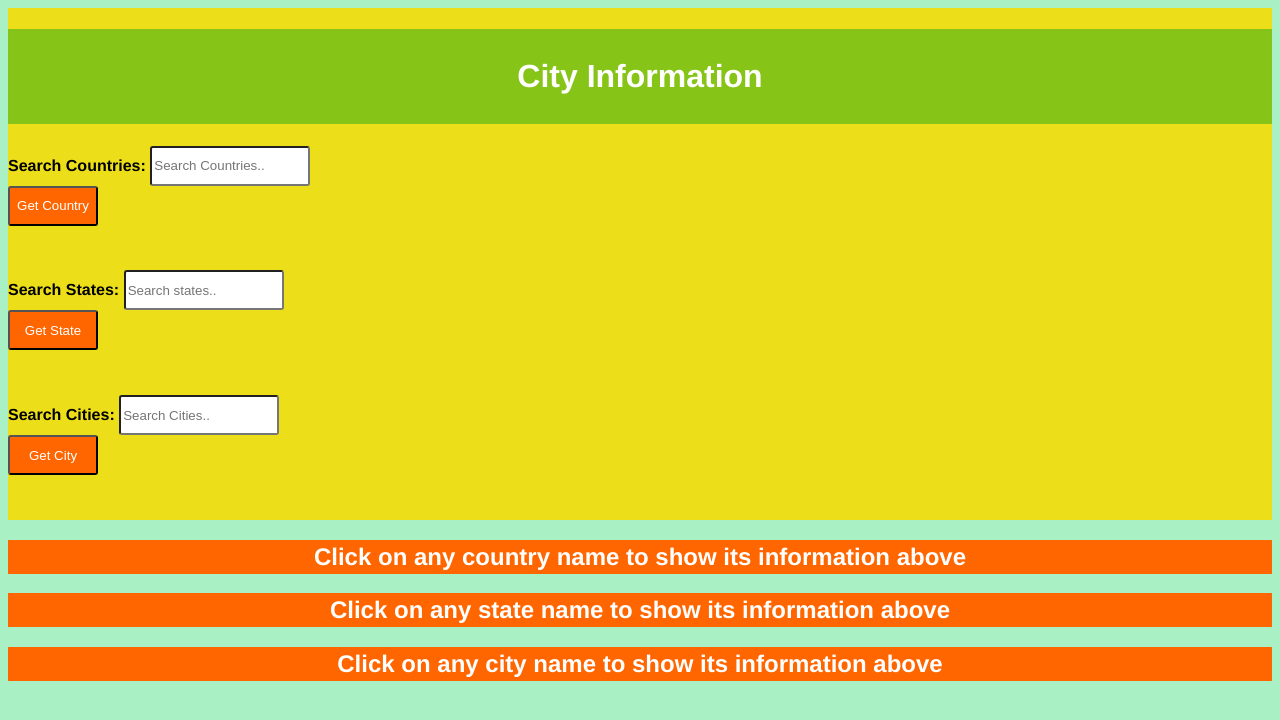
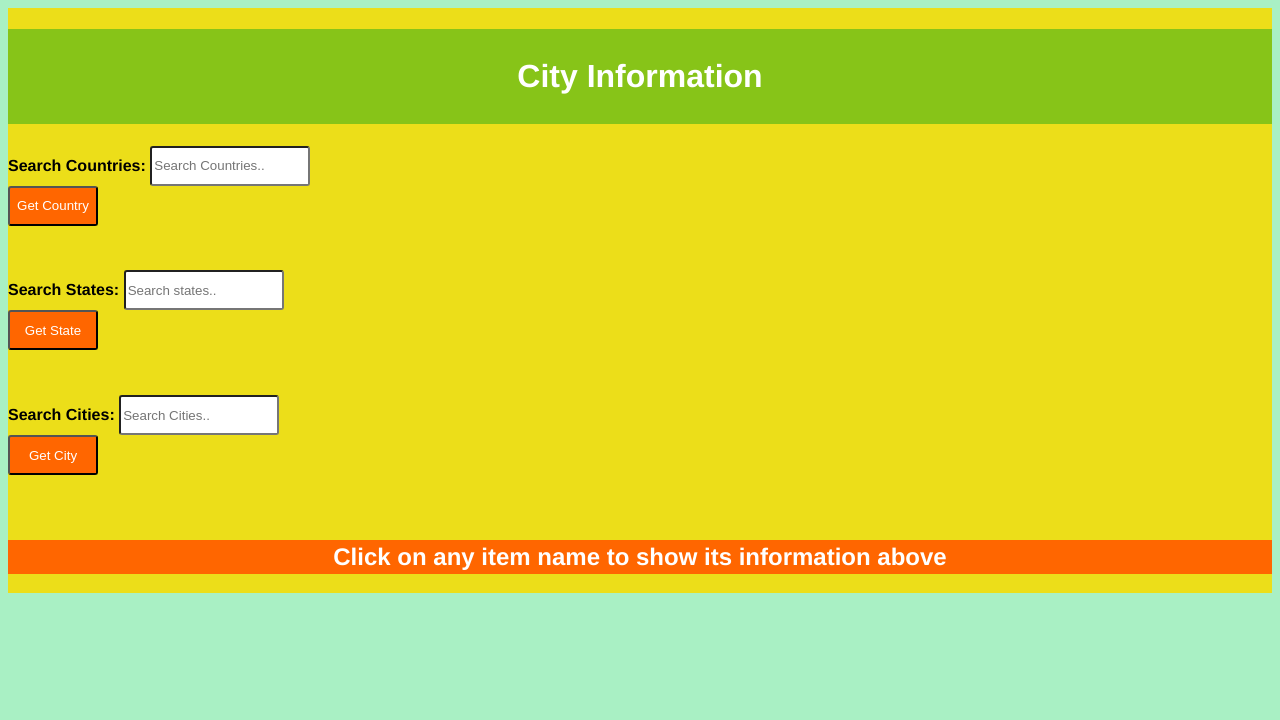
Before and after one commit to rachelvargas/My-Portfolio, a plain HTML site: page Week12/Cities/city.html in a window 1280 px wide. Drawn offline with Linux system fonts and the light colour scheme; no server answers.

Commit message:
Update city.html

```diff
--- a/Week12/Cities/city.html
+++ b/Week12/Cities/city.html
@@ -38,6 +38,7 @@
         </div>
         <br><br>
         <div id="citiesList"></div>
+         <h2>Click on any item name to show its information above</h2>
         <!--<article>
             <p>The City information App provide certain information of the countries, states and cities the user enter in the searching field.<br>
                 Once you enter a country name , will appear a list of all the countris around the world as well as the  states or cities respectively.<br>
@@ -47,17 +48,11 @@
 
     <main>
 
-        <div id="countryList">
-         <h2>Click on any country name to show its information above</h2>
-        </div>
+        <div id="countryList"></div>
 
-        <div id="stateList">
-            <h2>Click on any state name to show its information above</h2>
-        </div>
+        <div id="stateList"></div>
 
-        <div id="cityList">
-         <h2>Click on any city name to show its information above</h2>
-        </div>
+        <div id="cityList"></div>
 
 
     </main>
```
